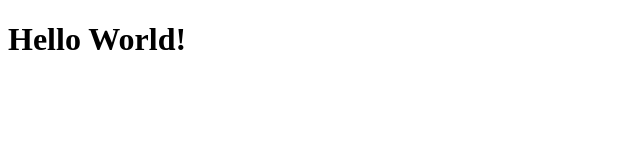
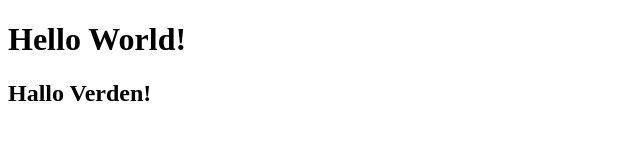
Before and after one commit to olindkri/Express-test, a plain HTML site: page index.html in a window 1280 px wide. Shown: the whole page, without its empty margins (0-640 px from the left). Drawn offline with Linux system fonts and the light colour scheme.

Commit message:
Update index.html

```diff
--- a/index.html
+++ b/index.html
@@ -7,6 +7,7 @@
 </head>
 <body>
     <h1>Hello World!</h1>
+    <h2>Hallo Verden!</h2>
 
 </body>
 </html>
```
